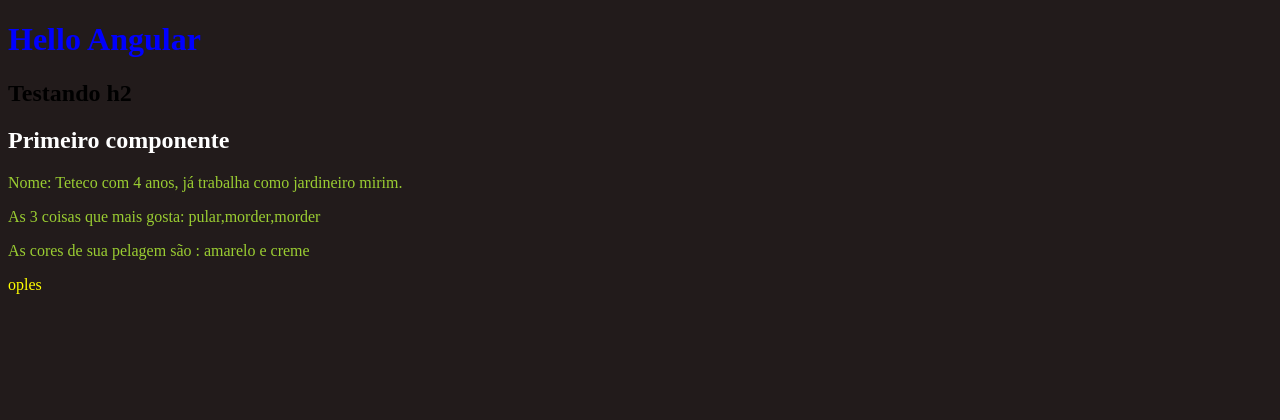
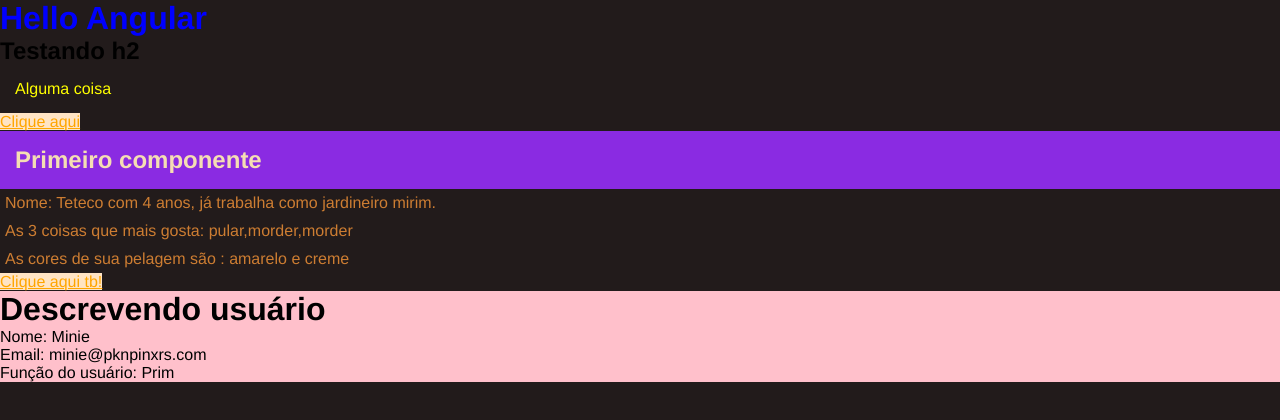
Before and after one commit to sergiodonato/ANGULAR_BASIC, an Angular app: page / in a window 1280 px wide. Shown: the top 420 px of the page. Built offline with nearby package versions, Linux system fonts and the light colour scheme.

Commit message:
compartilhar dados, pai -> filho(parent-date)

```diff
--- a/src/app/app.component.css
+++ b/src/app/app.component.css
@@ -4,4 +4,5 @@
 
 p {
     color: yellow;
+    padding: 15px;
 }
--- a/src/app/app.component.html
+++ b/src/app/app.component.html
@@ -1,4 +1,8 @@
 <h1>Hello Angular</h1>
 <h2>Testando h2</h2>
+<p>Alguma coisa</p>
+<div>
+  <a href="#">Clique aqui</a>
+</div>
 <app-first-component></app-first-component>
-<p>oples</p>
+<app-parent-date [name]="userName" [userData]="userData"></app-parent-date>
--- a/src/app/app.component.ts
+++ b/src/app/app.component.ts
@@ -3,8 +3,15 @@
 @Component({
   selector: 'app-root',
   templateUrl: './app.component.html',
-  styleUrls: ['./app.component.css']
+  styleUrls: ['./app.component.css'],
 })
 export class AppComponent {
+  userName = 'Minie';
+
+  userData = {
+    email: 'minie@pknpinxrs.com',
+    role: 'Prim',
+  };
+
   title = 'ANGULAR_BASIC';
 }
--- a/src/app/app.module.ts
+++ b/src/app/app.module.ts
@@ -4,11 +4,13 @@
 import { AppRoutingModule } from './app-routing.module';
 import { AppComponent } from './app.component';
 import { FirstComponentComponent } from './components/first-component/first-component.component';
+import { ParentDateComponent } from './components/parent-date/parent-date.component';
 
 @NgModule({
   declarations: [
     AppComponent,
-    FirstComponentComponent
+    FirstComponentComponent,
+    ParentDateComponent
   ],
   imports: [
     BrowserModule,
--- a/src/app/components/first-component/first-component.component.css
+++ b/src/app/components/first-component/first-component.component.css
@@ -1,7 +1,14 @@
-h2 {
+/* h2 {
     color: white;
 }
+ */
+p {
+    color: rgb(205, 125, 50);
+    padding: 5px;
+}
 
-p {
-    color: yellowgreen;
+.title {
+    background-color: blueviolet;
+    color: wheat;
+    padding: 15px;
 }
--- a/src/app/components/first-component/first-component.component.html
+++ b/src/app/components/first-component/first-component.component.html
@@ -1,4 +1,7 @@
-<h2>Primeiro componente</h2>
+<h2 class="title">Primeiro componente</h2>
 <p>Nome: {{ name }} com {{ age }} anos, já trabalha como {{ job }}.</p>
 <p>As 3 coisas que mais gosta: {{ hobbies }}</p>
 <p>As cores de sua pelagem são : {{ cor.main }} e {{ cor.secondary }}</p>
+<div>
+    <a href="#">Clique aqui tb!</a>
+</div>
--- /dev/null
+++ b/src/app/components/parent-date/parent-date.component.css
@@ -0,0 +1,3 @@
+* {
+    background-color: pink;
+}
--- /dev/null
+++ b/src/app/components/parent-date/parent-date.component.html
@@ -0,0 +1,4 @@
+<h1>Descrevendo usuário</h1>
+<p>Nome: {{ name }}</p>
+<p>Email: {{ userData.email }}</p>
+<p>Função do usuário: {{ userData.role }}</p>
--- a/src/styles.css
+++ b/src/styles.css
@@ -1,4 +1,12 @@
 /* You can add global styles to this file, and also import other style files */
 * {
     background-color: rgb(34, 27, 27);
+    margin: 0;
+    padding: 0;
+    font-family: Helvetica;
 }
+
+a {
+    color: orange;
+    background-color: bisque;
+}
```
Also changed, not shown: src/app/components/parent-date/parent-date.component.ts (added, +11 -0 lines), 1 other file (tests, documents, lock files or other folders).
